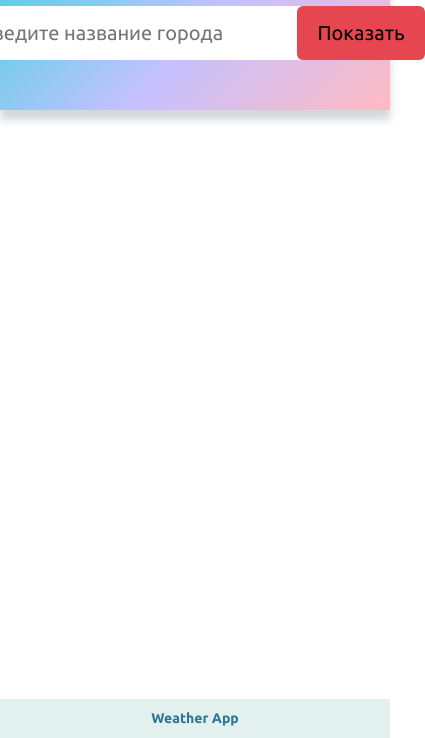
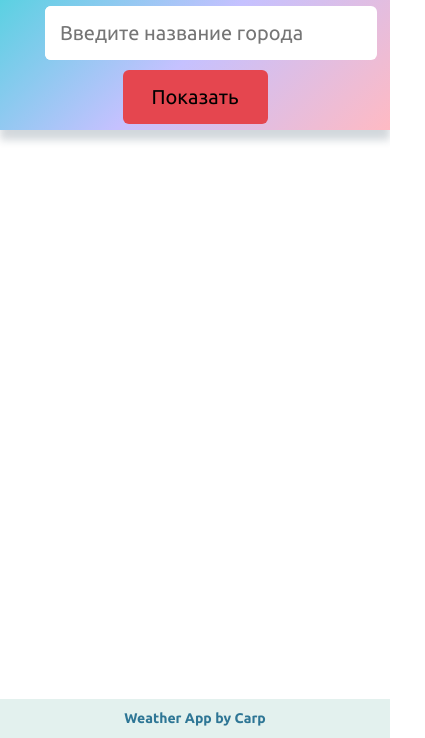
Before and after one commit to hinno666/Weather-App, a plain HTML site: page index.html in a window 390 px wide. Shown: the part 106-844 px from the top of the page, 425 px wide, since content can reach past the window. Drawn offline with Linux system fonts and the light colour scheme.

Commit message:
added media

```diff
--- a/css/style.css
+++ b/css/style.css
@@ -230,3 +230,20 @@ body{
 	text-align: center;
 	font-weight: 700;
 }
+
+/*Media*/
+
+@media(max-width: 520px) {
+	.wrapper {
+		row-gap: 50px;
+	}
+	.header__form {
+    width: 300px;
+	display: block;
+	margin-bottom: 20px;
+}
+
+	.header__input-text {
+		margin-bottom: 10px;
+	}
+}
--- a/index.html
+++ b/index.html
@@ -30,7 +30,7 @@
                 </div> -->
             </main>
             <footer class="footer">
-                <p class="footer__text">Weather App</p>
+                <p class="footer__text">Weather App by Carp</p>
             </footer>
     </div>
 
```
